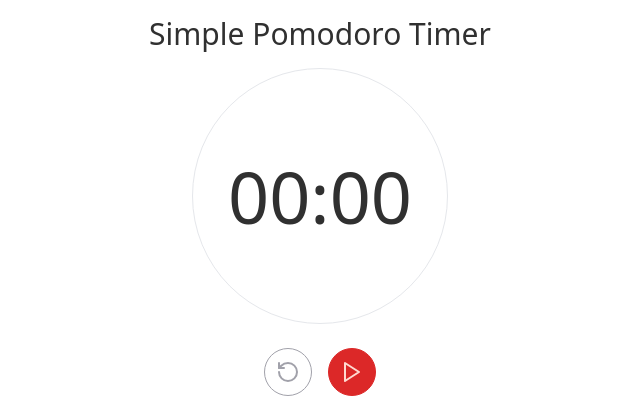
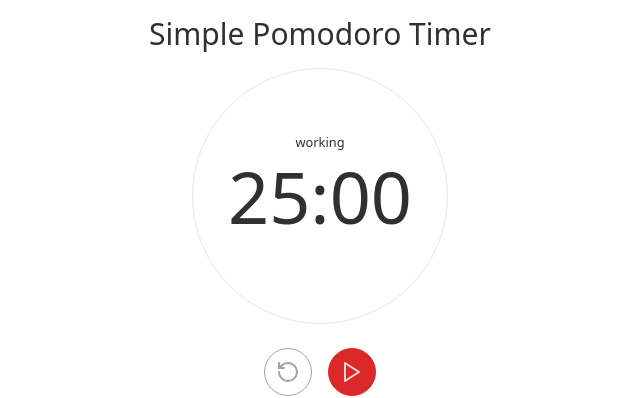
Before and after one commit to jay-es/pomodoro-timer, a Vue app: page / in a window 1280 px wide. Shown: the top 398 px of the page, without its empty margins (320-960 px from the left). Built offline with nearby package versions, Linux system fonts and the light colour scheme.

Commit message:
soundless

```diff
--- a/src/App.vue
+++ b/src/App.vue
@@ -1,8 +1,18 @@
 <script setup lang="ts">
+import { useLocalStorage } from '@vueuse/core';
+import Pause from '@/assets/pause.svg';
 import Play from '@/assets/play.svg';
 import Reset from '@/assets/rotate-ccw.svg';
 import VolumeMax from '@/assets/volume-2.svg';
 import VolumeMin from '@/assets/volume-x.svg';
+import { useTimer } from '@/composables/useTimer';
+
+const workMins = useLocalStorage('pomodoro-workMins', 25);
+const breakMins = useLocalStorage('pomodoro-breakMins', 5);
+const { formattedTime, phaseText, playing, play, pause, reset } = useTimer(
+  workMins,
+  breakMins,
+);
 </script>
 
 <template>
@@ -11,15 +21,17 @@ import VolumeMin from '@/assets/volume-x.svg';
   </header>
 
   <main class="mx-auto flex w-64 flex-col items-center gap-y-6 text-center">
-    <div class="grid h-64 w-64 place-items-center rounded-full border">
-      <time class="text-7xl">00:00</time>
+    <div class="relative grid h-64 w-64 place-items-center rounded-full border">
+      <small class="absolute top-16">{{ phaseText }}</small>
+      <time class="text-7xl">{{ formattedTime }}</time>
     </div>
     <div class="flex gap-x-4">
       <button class="btn btn-circle btn-secondary btn-outline">
-        <Reset />
+        <Reset @click="reset()" />
       </button>
       <button class="btn btn-circle btn-primary">
-        <Play />
+        <Pause v-if="playing" @click="pause()" />
+        <Play v-else @click="play()" />
       </button>
     </div>
     <div class="grid grid-cols-[1fr_32px_1fr] items-center gap-x-4 gap-y-3">
@@ -28,17 +40,17 @@ import VolumeMin from '@/assets/volume-x.svg';
       <label class="leading-none">Break</label>
       <fieldset class="form-control">
         <input
+          v-model="workMins"
           type="text"
           class="input input-bordered input-sm w-full px-0 text-center"
-          :value="25"
         />
       </fieldset>
       <small class="text-sm">mins</small>
       <fieldset class="form-control">
         <input
+          v-model="breakMins"
           type="text"
           class="input input-bordered input-sm w-full px-0 text-center"
-          :value="5"
         />
       </fieldset>
 
--- /dev/null
+++ b/src/composables/useTimer.ts
@@ -0,0 +1,53 @@
+import type { Ref } from 'vue';
+import { ref, readonly, computed, onMounted, onUnmounted } from 'vue';
+
+export function useTimer(workMins: Ref<number>, breakMins: Ref<number>) {
+  const phase = ref<'work' | 'break'>('work');
+  const playing = ref(false);
+  const restSec = ref(0);
+
+  function reset() {
+    playing.value = false;
+    phase.value = 'work';
+    restSec.value = workMins.value * 60;
+  }
+
+  function switchPhase() {
+    const worked = phase.value === 'work';
+    phase.value = worked ? 'break' : 'work';
+    restSec.value = (worked ? breakMins.value : workMins.value) * 60;
+  }
+
+  let timerId: number;
+  onMounted(() => {
+    reset();
+    timerId = window.setInterval(() => {
+      if (!playing.value) return;
+
+      restSec.value -= 1;
+
+      if (restSec.value === 0) {
+        switchPhase();
+      }
+    }, 1000);
+  });
+  onUnmounted(() => {
+    window.clearInterval(timerId);
+  });
+
+  return {
+    play: () => (playing.value = true),
+    pause: () => (playing.value = false),
+    reset,
+    playing: readonly(playing),
+    formattedTime: computed(() => {
+      const pad = (n: number) => n.toString().padStart(2, '0');
+      const min = Math.floor(restSec.value / 60);
+      const sec = restSec.value % 60;
+      return `${pad(min)}:${pad(sec)}`;
+    }),
+    phaseText: computed(() =>
+      phase.value === 'work' ? 'working' : 'breaking',
+    ),
+  };
+}
```
